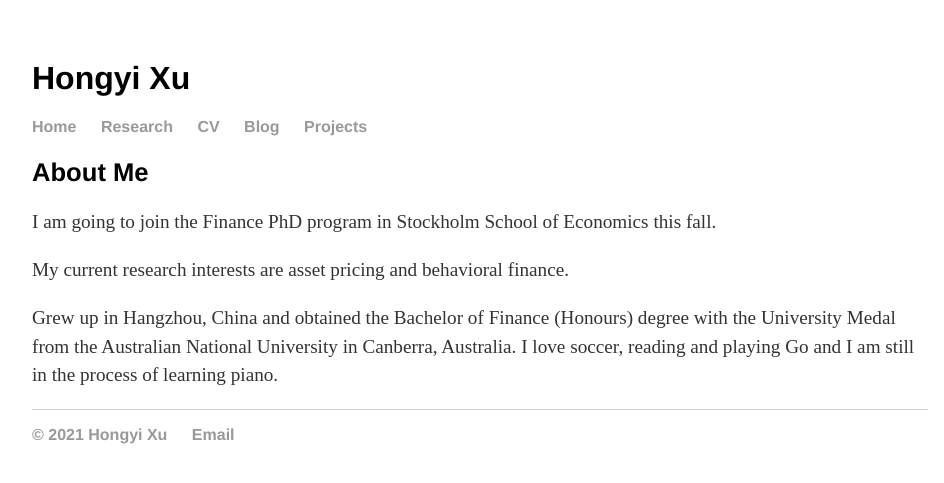
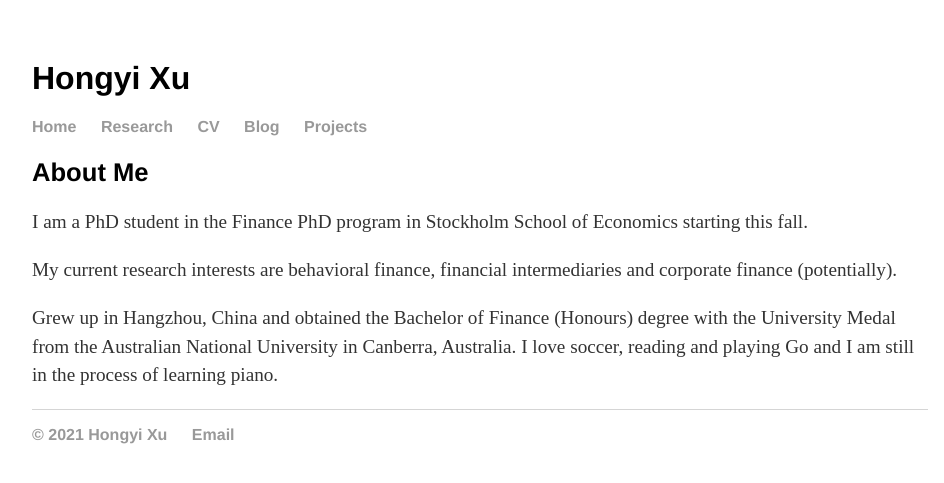
Before and after one commit to hongyileoxu/hongyileoxu.github.io, a Jekyll site: the page built from index.html, in a window 1280 px wide. Shown: the top 483 px of the page, without its empty margins (160-1104 px from the left). Built offline with Jekyll 4.4.1, drawn with Linux system fonts in a browser that asks for light colours.

Commit message:
Update index.html
Update the status

```diff
--- a/index.html
+++ b/index.html
@@ -6,11 +6,11 @@ title: Hongyi Xu
 	<h2>About Me</h2>
 
 	<p>
-	I am going to join the Finance PhD program in Stockholm School of Economics this fall.
+	I am a PhD student in the Finance PhD program in Stockholm School of Economics starting this fall.
 	</p>
 
 	<p>
-	My current research interests are asset pricing and behavioral finance.
+	My current research interests are behavioral finance, financial intermediaries and corporate finance (potentially).
 	</p>
 
 	<p>
```
